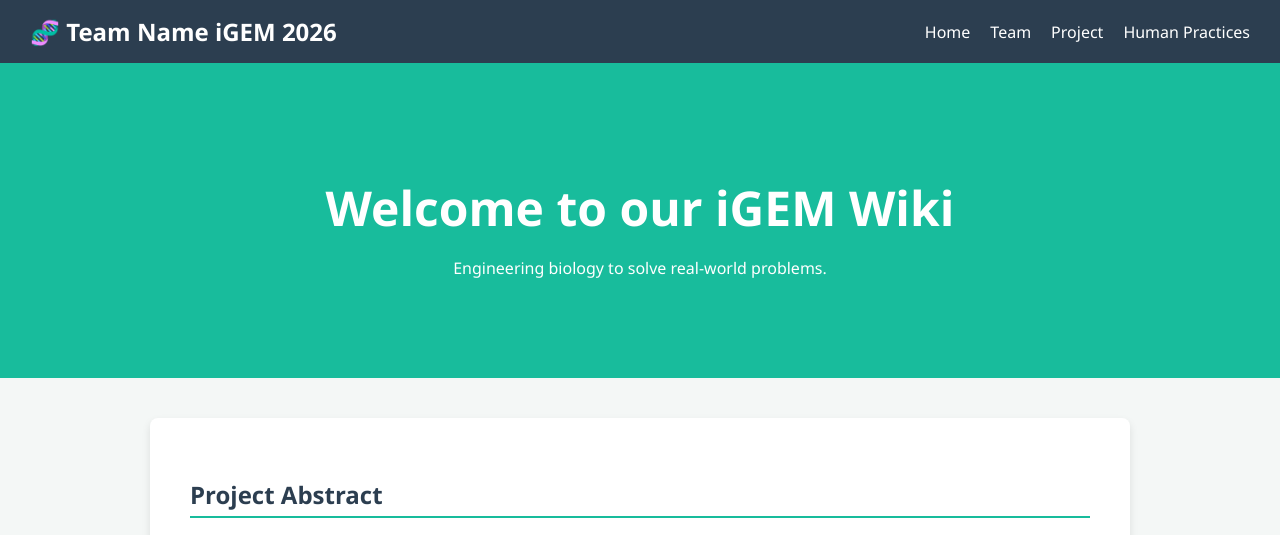
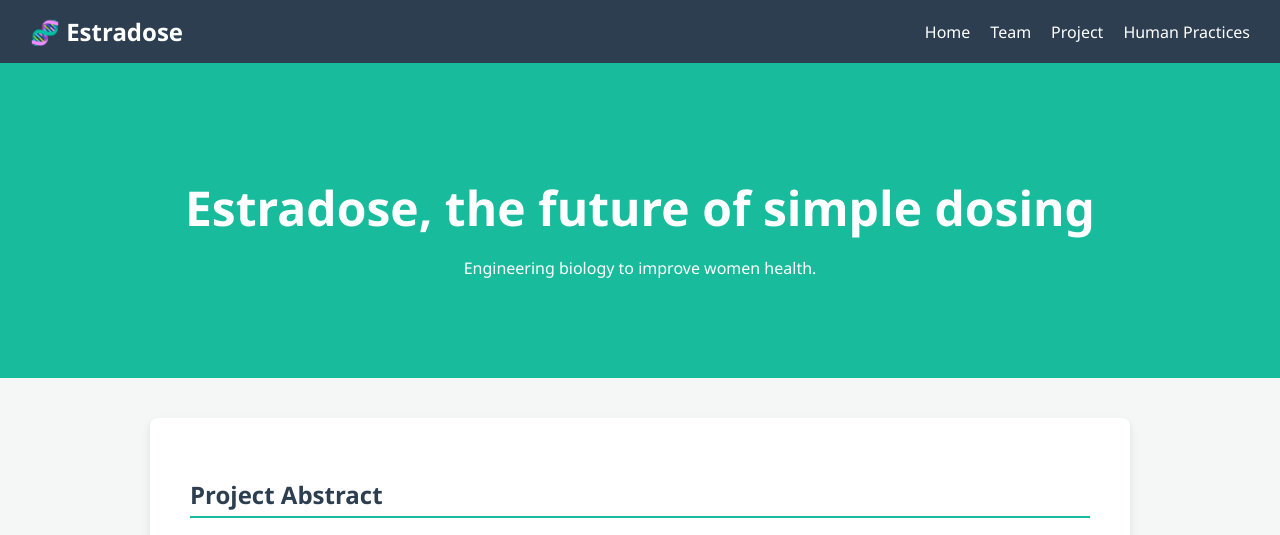
Before and after one commit to Aporacic/Test, a plain HTML site: page index.html in a window 1280 px wide. Shown: the top 535 px of the page. Drawn offline with Linux system fonts and the light colour scheme.

Commit message:
Update index.html

```diff
--- a/index.html
+++ b/index.html
@@ -9,7 +9,7 @@
 <body>
 
     <nav class="navbar">
-        <div class="logo">🧬 Team Name iGEM 2026</div>
+        <div class="logo">🧬 Estradose</div>
         <ul class="nav-links">
             <li><a href="index.html">Home</a></li>
             <li><a href="team.html">Team</a></li>
@@ -19,8 +19,8 @@
     </nav>
 
     <header class="hero-section">
-        <h1>Welcome to our iGEM Wiki</h1>
-        <p>Engineering biology to solve real-world problems.</p>
+        <h1>Estradose, the future of simple dosing</h1>
+        <p>Engineering biology to improve women health.</p>
     </header>
 
     <main class="content-container">
```
